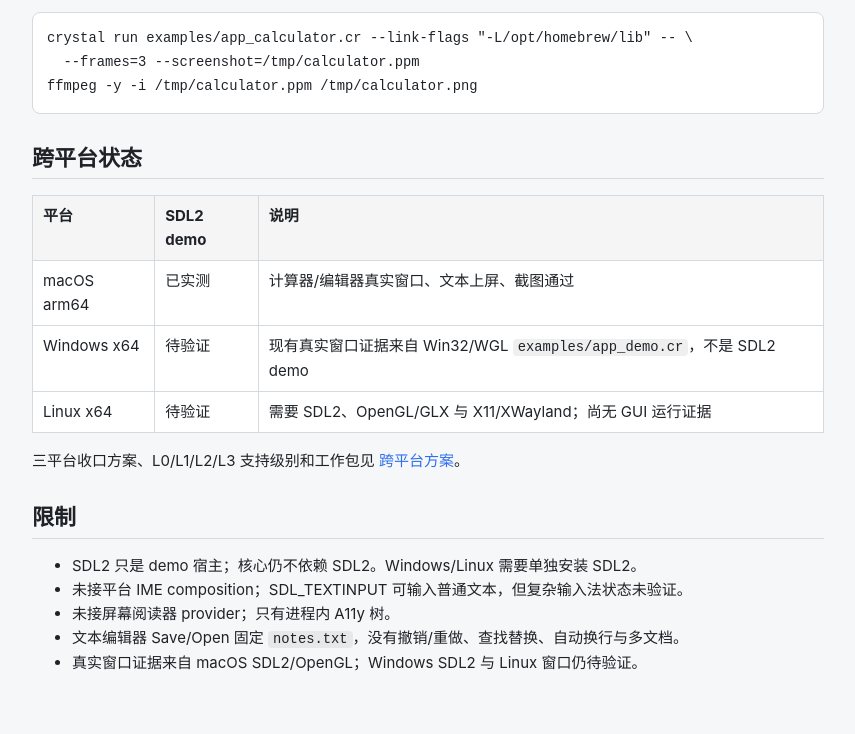
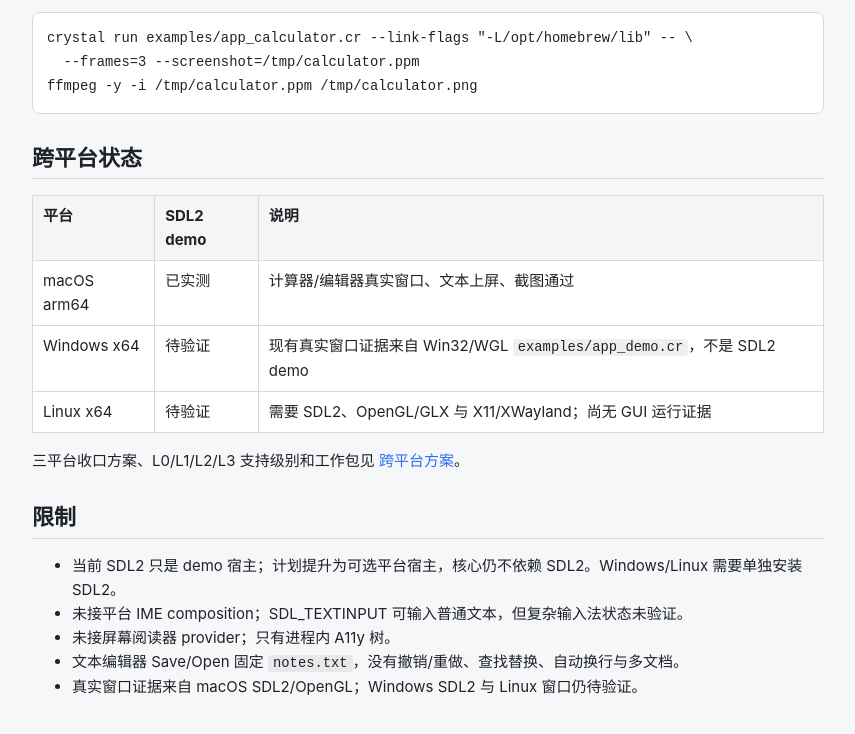
Before and after one commit to ShiningRay/tessell, a plain HTML site: page site/kit/apps.html in a window 1280 px wide. Shown: the part 2856-3590 px from the top of the page, without its empty margins (272-1127 px from the left). Drawn offline with Linux system fonts and the light colour scheme.

Commit message:
docs(site): 同步示例应用 SDL2 当前定位

```diff
--- a/site/kit/apps.html
+++ b/site/kit/apps.html
@@ -135,7 +135,7 @@ ffmpeg -y -i /tmp/calculator.ppm /tmp/calculator.png
 <p>三平台收口方案、L0/L1/L2/L3 支持级别和工作包见 <a href="https://github.com/ShiningRay/tessell/blob/main/docs/cross-platform-plan.md">跨平台方案</a>。</p>
 <h2 id="限制">限制</h2>
 <ul>
-<li>SDL2 只是 demo 宿主；核心仍不依赖 SDL2。Windows/Linux 需要单独安装 SDL2。</li>
+<li>当前 SDL2 只是 demo 宿主；计划提升为可选平台宿主，核心仍不依赖 SDL2。Windows/Linux 需要单独安装 SDL2。</li>
 <li>未接平台 IME composition；SDL_TEXTINPUT 可输入普通文本，但复杂输入法状态未验证。</li>
 <li>未接屏幕阅读器 provider；只有进程内 A11y 树。</li>
 <li>文本编辑器 Save/Open 固定 <code>notes.txt</code>，没有撤销/重做、查找替换、自动换行与多文档。</li>
```
